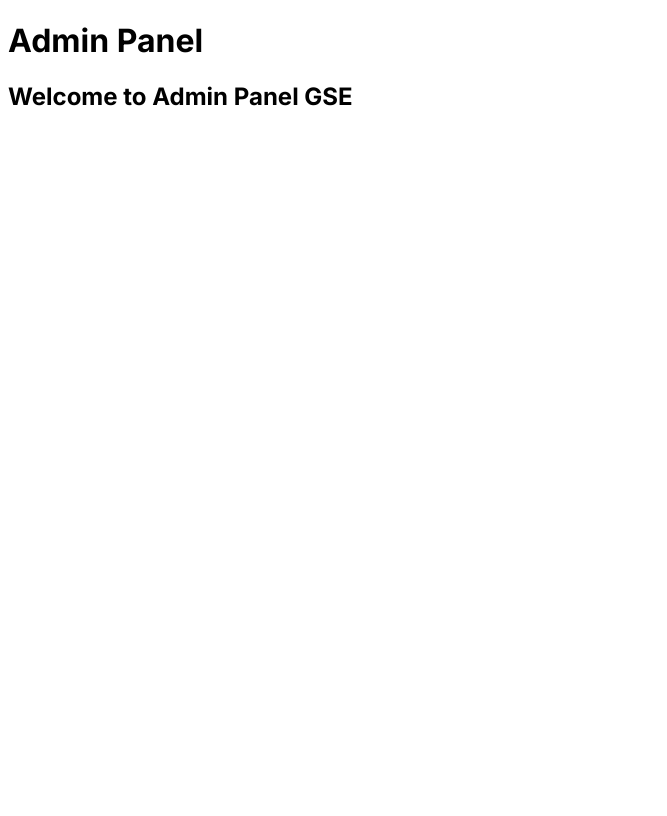
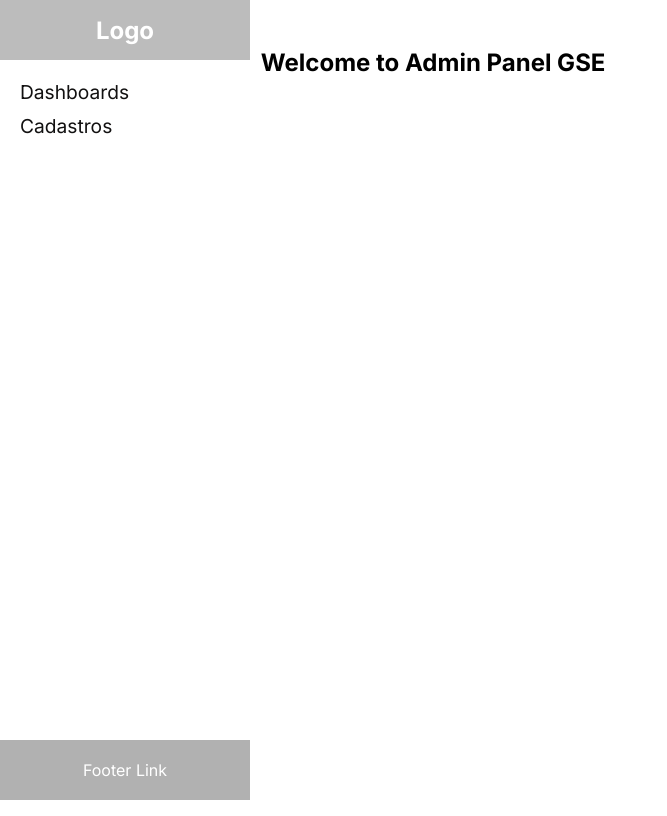
Before and after one commit to SGE-EDTECH/sge-admin-backoffice, a Next.js app: page /admin in a window 1280 px wide. Shown: the whole page, without its empty margins (0-667 px from the left). Built offline with nearby package versions, Linux system fonts and the light colour scheme.

Commit message:
Estrutura admin front

```diff
--- /dev/null
+++ b/src/app/admin/layout.module.css
@@ -0,0 +1,16 @@
+.container {
+    display: flex;
+    flex-direction: column;
+    height: 100vh;
+  }
+
+  .main {
+    display: flex;
+    flex-grow: 1;
+  }
+
+  .content {
+    flex-grow: 1;
+    padding: 20px;
+    padding-left: 20%;
+  }
--- a/src/app/admin/layout.tsx
+++ b/src/app/admin/layout.tsx
@@ -1,17 +1,18 @@
+import Sidebar from '@/components/common/sidebar/adminSidebar';
+import styles from './layout.module.css';
 import React from 'react';
+
+
 
 const AdminLayout = ({ children }:{children:React.ReactNode}) => {
   return (
-    <div>
-      <header>
-        <h1>Admin Panel</h1>
-      </header>
-      <main>
-        {children}
-      </main>
-      <footer>
-
-      </footer>
+    <div className={styles.container}>
+      <div className={styles.main}>
+        <Sidebar />
+        <main className={styles.content}>
+          {children}
+        </main>
+      </div>
     </div>
   );
 };
--- a/src/app/admin/page.tsx
+++ b/src/app/admin/page.tsx
@@ -1,3 +1,4 @@
+"use client";
 import React from "react";
 
 const AdminPage = () => {
--- /dev/null
+++ b/src/components/common/sidebar/Adminsidebar.module.css
@@ -0,0 +1,74 @@
+.body{
+    margin: 0;
+    padding: 0;
+    box-sizing: border-box;
+  }
+
+  .sidebar {
+    position: fixed;
+    top: 0;
+    left: 0;
+    bottom: 0;
+    z-index: 100;
+    width: 250px;
+    background-color: #ffffff;
+    display: flex;
+    flex-direction: column;
+  }
+
+  .sidebar .logo {
+    height: 60px;
+    background-color: #bcbcbc;
+    color: #fff;
+    font-size: 1.5rem;
+    display: flex;
+    align-items: center;
+    justify-content: center;
+  }
+
+  .sidebar .logo h1 {
+    font-size: 1.5rem;
+  }
+
+  .sidebar .menu {
+    flex: 1;
+    padding: 20px;
+    overflow-y: auto;
+  }
+
+  .sidebar .menu .item {
+    margin-bottom: 10px;
+  }
+
+  .sidebar .menu .item a {
+    text-decoration: none;
+    color: #121111;
+    font-size: 1.2rem;
+  }
+
+  .sidebar .menu .item a:hover {
+    color: #0070f3;
+  }
+
+  .sidebar .menu .item.active a {
+    font-weight: bold;
+    color: #0070f3;
+  }
+
+  .sidebar .footer {
+    height: 60px;
+    background-color: #b1b1b1;
+    color: #fff;
+    display: flex;
+    align-items: center;
+    justify-content: center;
+  }
+
+  .sidebar .footer a {
+    color: #fff;
+    text-decoration: none;
+  }
+
+  .sidebar .footer a:hover {
+    text-decoration: underline;
+  }
--- /dev/null
+++ b/src/components/common/sidebar/adminSidebar.tsx
@@ -0,0 +1,37 @@
+"use client";
+import React from 'react';
+import { useRouter } from 'next/navigation';
+import styles from './Adminsidebar.module.css';
+
+const Sidebar = () => {
+  const router = useRouter();
+  const menuItems = [
+    { name: 'Dashboards', path: '/admin' },
+    { name: 'Cadastros', path: '/admin/cadastro' }
+    ,
+  ];
+
+  const handleClick = (path:string) => {
+    router.push(path);
+  };
+
+  return (
+    <div className={styles.sidebar}>
+      <div className={styles.logo}>
+        <h1>Logo</h1>
+      </div>
+      <nav className={styles.menu}>
+        {menuItems.map((item) => (
+            <div key={item.path} className={`${styles.item}`}>
+            <a onClick={() => handleClick(item.path)}>{item.name}</a>
+          </div>
+        ))}
+      </nav>
+      <div className={styles.footer}>
+        <a href="#">Footer Link</a>
+      </div>
+    </div>
+  );
+};
+
+export default Sidebar;
```
Also changed, not shown: package.json (+4 -3 lines), src/app/admin/cadastro/layout.tsx (added, +17 -0 lines), src/app/admin/cadastro/page.tsx (added, +12 -0 lines), src/app/page.tsx (+17 -3 lines), src/components/common/toast/customToast.module.css (added, +27 -0 lines), src/components/common/toast/customToast.tsx (added, +26 -0 lines), 1 other file (tests, documents, lock files or other folders).
